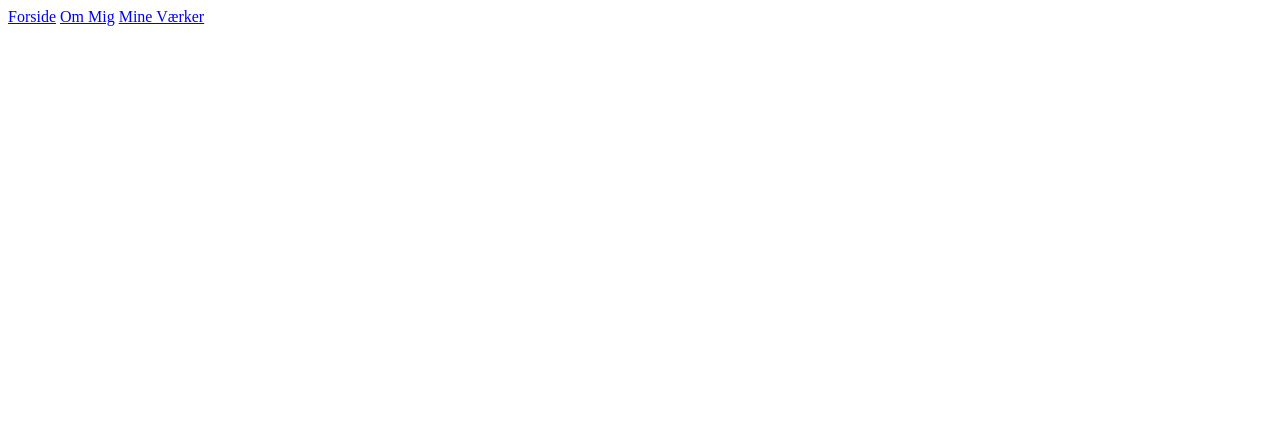
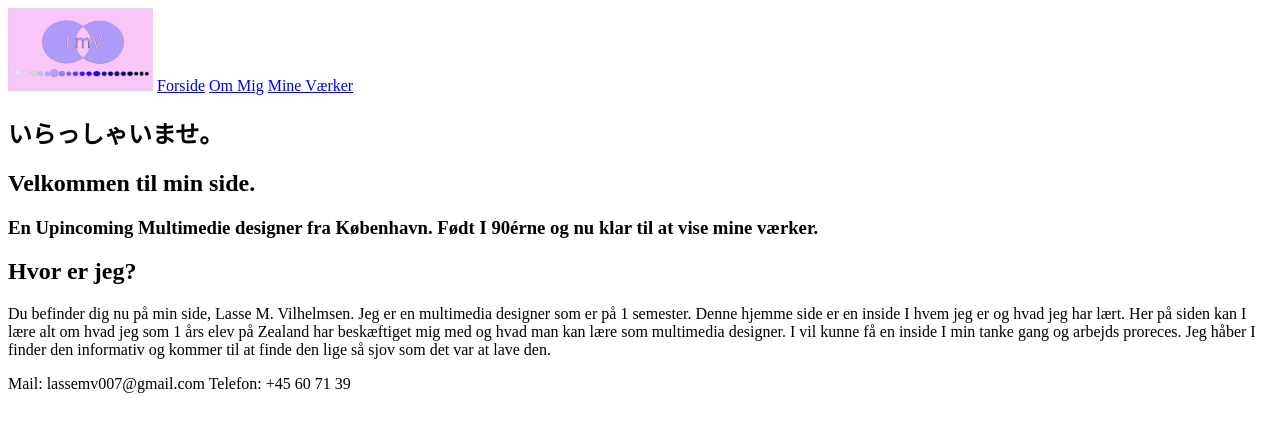
Before and after one commit to Lassemv/Portfolio, a plain HTML site: page Index.html in a window 1280 px wide. Drawn offline with Linux system fonts and the light colour scheme.

Commit message:
Itroduction

```diff
--- a/Index.html
+++ b/Index.html
@@ -7,12 +7,35 @@
         <title>Document</title>
     </head>
 <body>
+
     <nav>
-
+        <img width="145" src="./images/logo.tropican.PNG" alt="logo">
         <a href="Index.html">Forside</a>
         <a href="OmMig.html">Om Mig</a>
         <a href="MineVærker.html">Mine Værker</a>
     </nav>
+
+    <section>
+        <h1>いらっしゃいませ。</h1>
+        <h2>Velkommen til min side.</h2>
+        <h3>En Upincoming Multimedie designer fra København. Født I 90érne og nu klar til at vise mine værker.</h3>
+    </section>
+
+    <section>
+        <h2>Hvor er jeg?</h2>
+        <p>
+            Du befinder dig nu på min side, Lasse M. Vilhelmsen.
+            Jeg er en multimedia designer som er på 1 semester.
+            Denne hjemme side er en inside I hvem jeg er og hvad jeg har lært.
+            Her på siden kan I lære alt om hvad jeg som 1 års elev på Zealand har beskæftiget mig med og hvad man kan lære som multimedia designer.
+            I vil kunne få en inside I min tanke gang og arbejds proreces.
+            Jeg håber I finder den informativ og kommer til at finde den lige så sjov som det var at lave den.
+        </p>
+    </section>
+
+    <footer>
+        Mail: lassemv007@gmail.com Telefon: +45 60 71 39
+    </footer>
 </body>
 
 
```
Also changed, not shown: images/logo.tropican.PNG (added).
